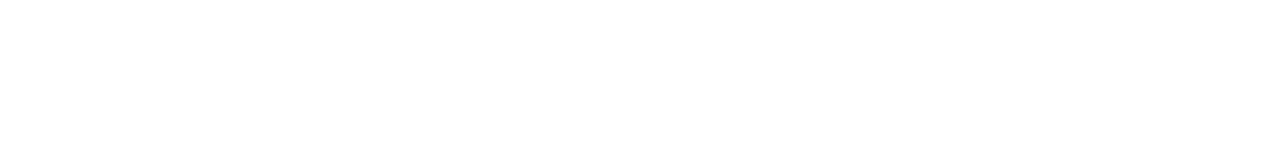
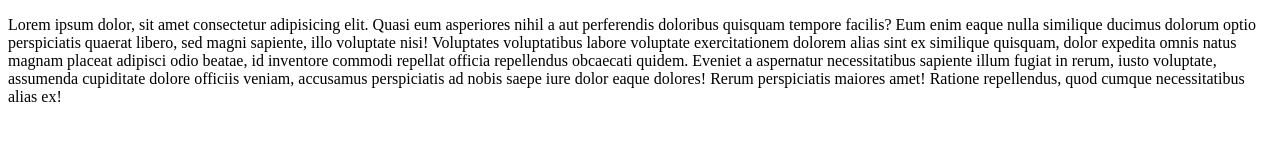
Before and after one commit to ABID-107/new-site, a plain HTML site: page index.html in a window 1280 px wide. Drawn offline with Linux system fonts and the light colour scheme.

Commit message:
paragraph

```diff
--- a/index.html
+++ b/index.html
@@ -7,6 +7,16 @@
     <link rel="stylesheet" href="index.css">
 </head>
 <body>
+    <p>Lorem ipsum dolor, sit amet consectetur adipisicing elit. Quasi eum asperiores nihil
+         a aut perferendis doloribus quisquam tempore facilis? Eum enim eaque nulla similique
+         ducimus dolorum optio perspiciatis quaerat libero, sed magni sapiente, illo voluptate
+         nisi! Voluptates voluptatibus labore voluptate exercitationem dolorem alias sint ex similique
+          quisquam, dolor expedita omnis natus magnam placeat adipisci odio beatae, id
+          inventore commodi repellat officia repellendus obcaecati quidem. Eveniet a
+           aspernatur necessitatibus sapiente illum fugiat in rerum, iusto
+           voluptate, assumenda cupiditate dolore officiis veniam, accusamus
+           perspiciatis ad nobis saepe iure dolor eaque dolores! Rerum perspiciatis maiores
+        amet! Ratione repellendus, quod cumque necessitatibus alias ex!</p>
 
 </body>
 </html>
```
